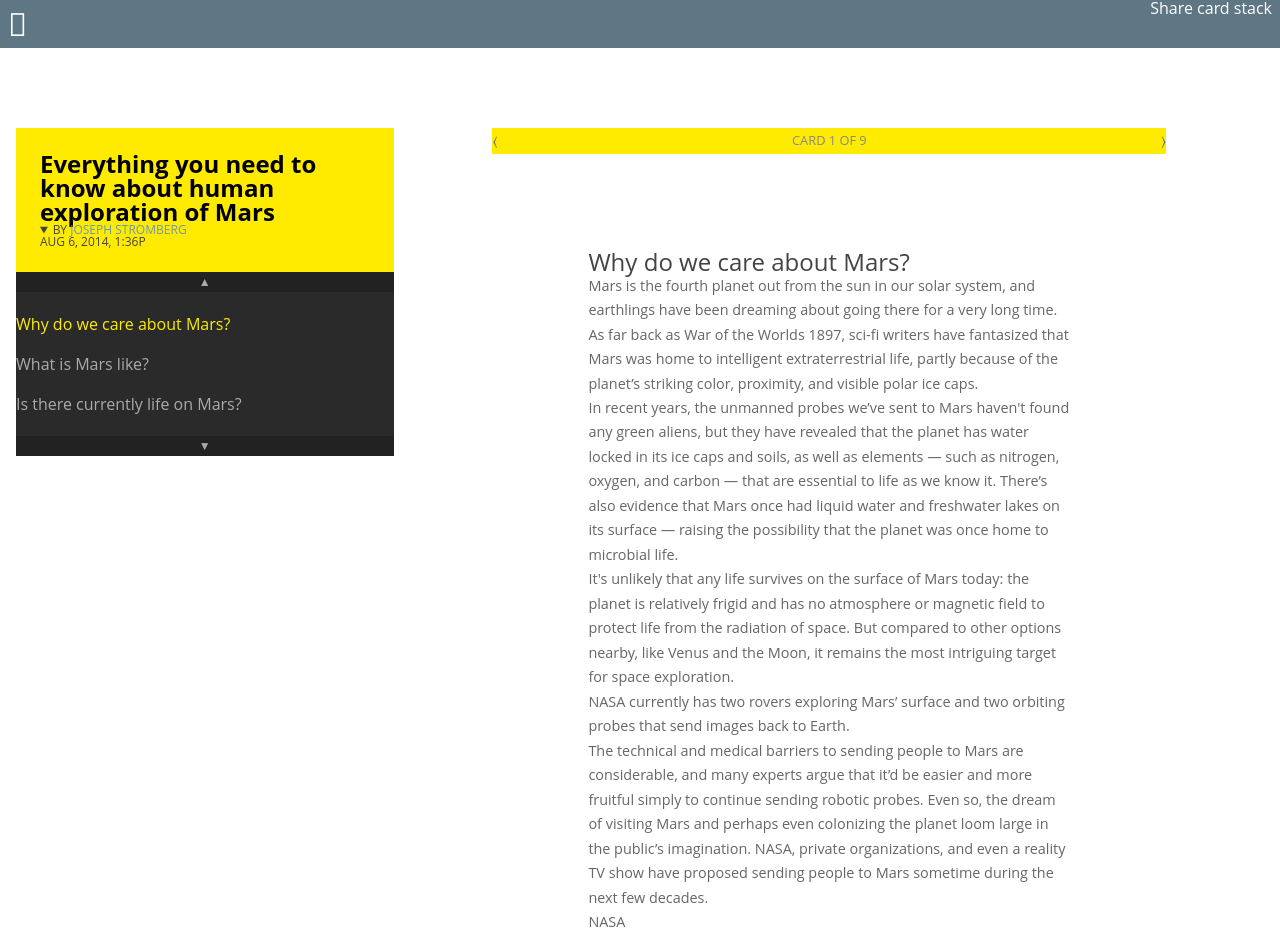
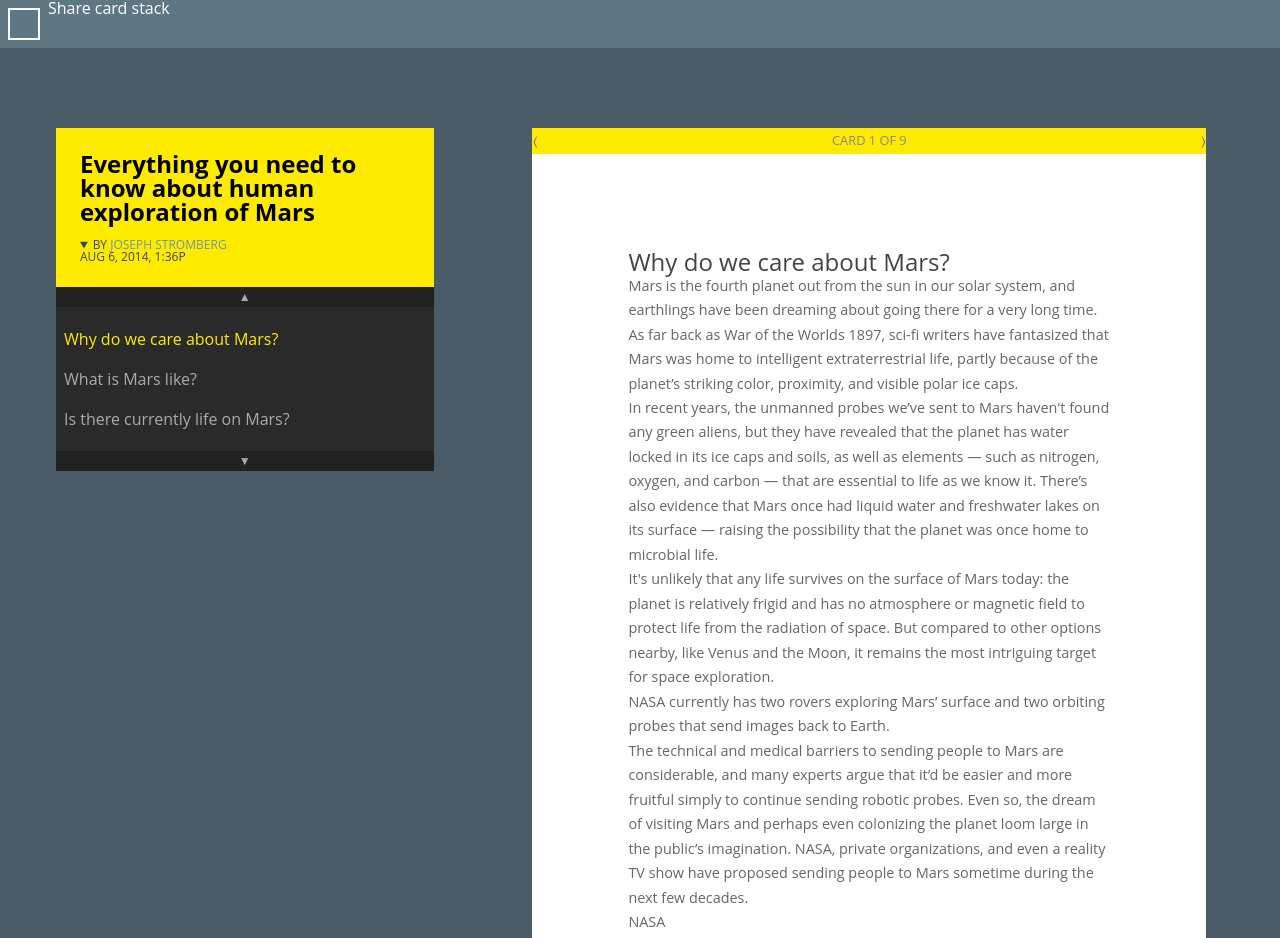
Before and after one commit to toddhollen/responsive_blog, a plain HTML site: page index.html in a window 1280 px wide. Shown: the top 938 px of the page. Drawn offline with Linux system fonts and the light colour scheme.

Commit message:
Finished

```diff
--- a/assets/stylesheet.css
+++ b/assets/stylesheet.css
@@ -8,7 +8,7 @@
   width: 100%;
   max-width: 1200px;
   padding: 0 1em;
-  margin: 0;
+  margin: 0 auto;
 }
 
 .grid, .row {
@@ -30,6 +30,7 @@
 [class*="col"] {
   float: left;
   margin-right: 1.5%;
+
 }
 
 [class*="col"]:last-of-type {
@@ -145,7 +146,7 @@
 
 body {
   font-family: "Open Sans", "Helvetica Neue", Helvetica, sans-serif;
-  background: darken(rgba(95,118,133,1), 10%);
+  background-color: #4A5C67;
 }
 
 .right {
@@ -166,10 +167,16 @@ body {
   color: white;
   font-family: Georgia;
   font-size: 2em;
-  &:before {
-    content: "\e010";
-  }
-}
+  border: 2px solid white;
+  height: 1em;
+  width: 1em;
+ }
+
+ .main-nav{
+
+  position: fixed;
+
+ }
 
 .main-nav li {
   list-style-type: none;
@@ -196,6 +203,7 @@ body {
 .sidebar-header h1 {
   font-size: 1.5rem;
   font-weight: bolder;
+  padding-bottom: 15px;
 }
 
 .sidebar-header details {
@@ -247,7 +255,7 @@ body {
 }
 
 .sidebar-nav li {
-  margin: 1.5em 0;
+  margin: 1.5em 0.5em;
 }
 
 .sidebar-nav li:before {
```
